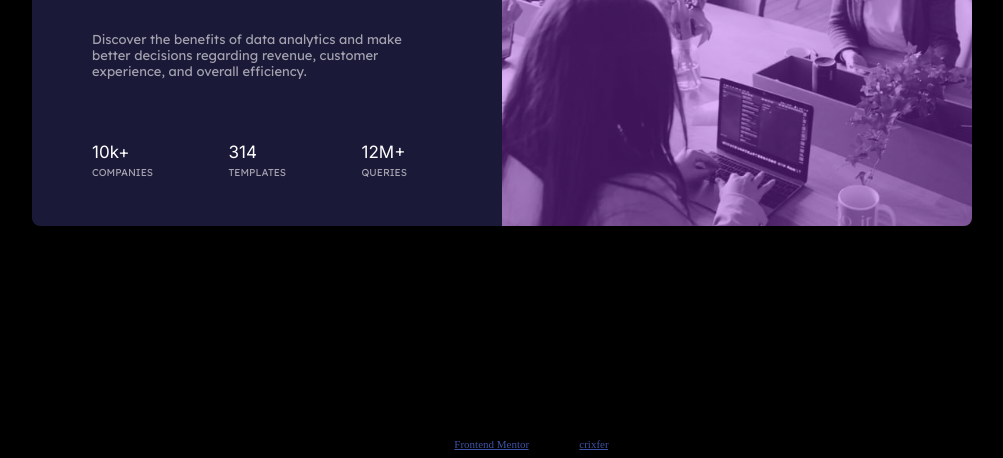
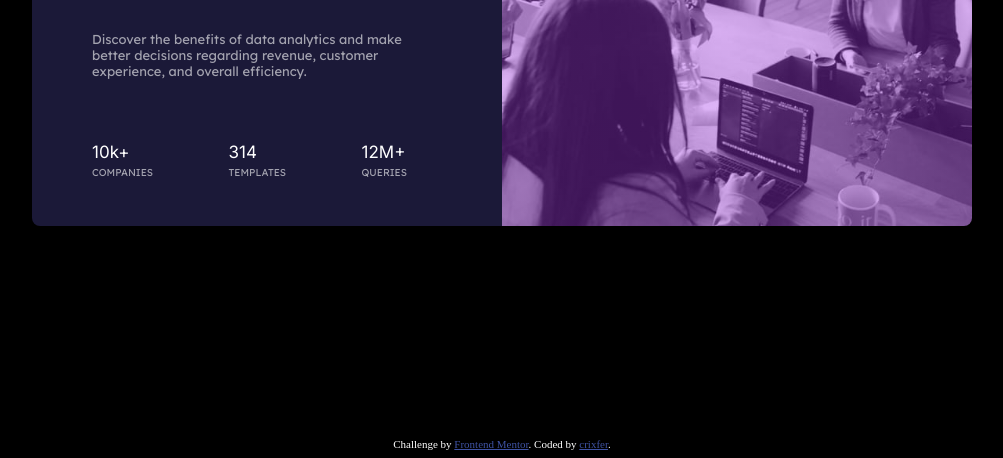
Before and after one commit to crixfer/stats-preview-card, a plain HTML site: page index.html in a window 1280 px wide. Shown: the part 370-828 px from the top of the page, without its empty margins (138-1141 px from the left). Drawn offline with Linux system fonts and the light colour scheme.

Commit message:
Very minor changes done.

```diff
--- a/style.css
+++ b/style.css
@@ -68,6 +68,8 @@ span {
   justify-content: center;
   width: 470px;
 }
+
+/* CARD INFO */
 .information {
   display: flex;
   flex-direction: column;
@@ -97,6 +99,8 @@ span {
   font-size: 10px;
   font-family: "Lexend Deca", sans-serif;
 }
+
+/* IMAGE */
 .image {
   background-image: linear-gradient(
       0deg,
@@ -114,6 +118,7 @@ span {
 .attribution {
   font-size: 11px;
   text-align: center;
+  color: white;
 }
 .attribution a {
   color: hsl(228, 45%, 44%);
```
